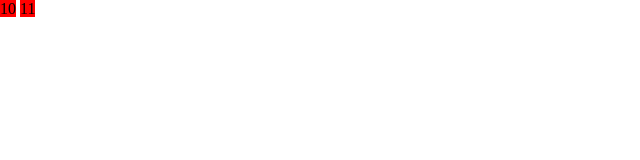
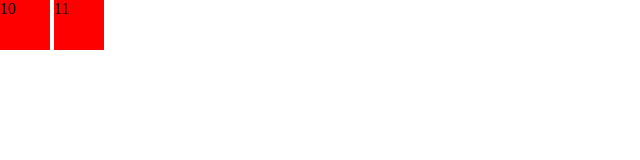
Before and after one commit to infoofajit/sheryians-css, a plain HTML site: page index.html in a window 1280 px wide. Shown: the whole page, without its empty margins (0-640 px from the left). Drawn offline with Linux system fonts and the light colour scheme.

Commit message:
Display inline-block, also accept w/h

```diff
--- a/style.css
+++ b/style.css
@@ -10,6 +10,8 @@ html, body {
 }
 
 p {
-  display:  inline;
+  display: inline-block;
   background-color: red;
+  width: 50px;
+  height: 50px;
 }
```
